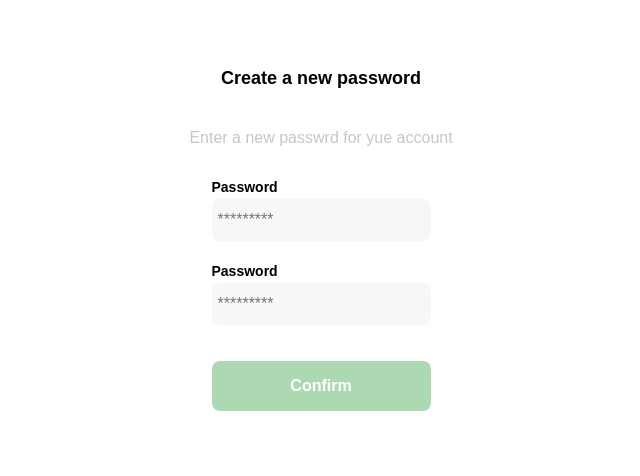
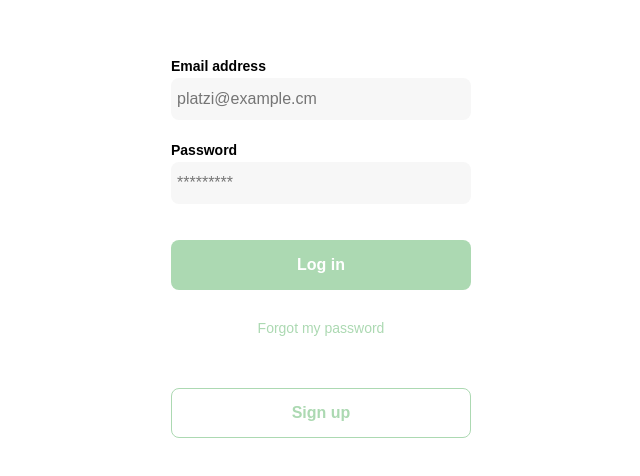
Before and after one commit to eduardodiaz92/react-shop, a React app: page /login in a window 1280 px wide. Shown: the part 152-628 px from the top of the page, without its empty margins (319-959 px from the left). Built offline with nearby package versions, Linux system fonts and the light colour scheme; the HTML template or start-up script is replaced by a standard one.

Commit message:
useRef y formularios

```diff
--- a/src/components/ProductItem.jsx
+++ b/src/components/ProductItem.jsx
@@ -3,7 +3,7 @@ import "@styles/ProductItem.scss";
 
 import icon from "@icons/bt_add_to_cart.svg";
 
-const ProductItem = () => {
+const ProductItem = ({ product }) => {
   const [cart, setCart] = useState([]);
 
   const handleClick = () => {
@@ -11,14 +11,11 @@ const ProductItem = () => {
   };
   return (
     <div className="ProductItem">
-      <img
-        src="https://images.pexels.com/photos/276517/pexels-photo-276517.jpeg?auto=compress&cs=tinysrgb&dpr=2&h=650&w=940"
-        alt=""
-      />
+      <img src={product.images[0]} alt={product.title} />
       <div className="product-info">
         <div>
-          <p>$120,00</p>
-          <p>Bike</p>
+          <p>${product.price}</p>
+          <p>{product.title}</p>
         </div>
         <figure onClick={handleClick}>
           <img src={icon} alt="" />
--- a/src/containers/ProductList.jsx
+++ b/src/containers/ProductList.jsx
@@ -1,23 +1,17 @@
-import React, { useEffect, useState } from "react";
+import React from "react";
 import ProductItem from "@components/ProductItem";
+import useGetProducts from "@hooks/useGetProduct";
 import "@styles/ProductList.scss";
-import axios from "axios";
 
 const API = "https://api.escuelajs.co/api/v1/products";
 
 const ProductList = () => {
-  const [products, setProducts] = useState([]);
-
-  useEffect(async () => {
-    const response = await axios(API);
-    setProducts(response.data);
-  }, []);
-
+  const products = useGetProducts(API);
   return (
     <section className="main-container">
       <div className="ProductList">
         {products.map((product) => {
-          return <ProductItem />;
+          return <ProductItem product={product} key={product.id} />;
         })}
       </div>
     </section>
--- /dev/null
+++ b/src/hooks/useGetProduct.js
@@ -0,0 +1,14 @@
+import { useEffect, useState } from "react";
+import axios from "axios";
+
+const useGetProducts = (API) => {
+  const [products, setProducts] = useState([]);
+
+  useEffect(async () => {
+    const response = await axios(API);
+    setProducts(response.data);
+  }, []);
+  return products;
+};
+
+export default useGetProducts;
--- a/src/pages/Login.jsx
+++ b/src/pages/Login.jsx
@@ -1,40 +1,52 @@
-import React from "react";
+import React, { useRef } from "react";
 import "@styles/Login.scss";
-
-import yardSale from "@logos/logo_yard_sale.svg";
+import logo from "@logos/logo_yard_sale.svg";
 
 const Login = () => {
+  const form = useRef(null);
+
+  const handleSubmit = (event) => {
+    event.preventDefault();
+    const formData = new FormData(form.current);
+    const data = {
+      usename: formData.get("email"),
+      password: formData.get("password"),
+    };
+    console.log(data);
+  };
+
   return (
-    <div className="login">
-      <div className="form-container">
-        <img src={yardSale} alt="logo" className="logo" />
-        <h1 className="title">Create a new password</h1>
-        <p className="subtitle">Enter a new passwrd for yue account</p>
-        <form action="/" className="form">
-          <label for="password" className="label">
+    <div className="Login">
+      <div className="Login-container">
+        <img src={logo} alt="logo" className="logo" />
+        <form action="/" className="form" ref={form}>
+          <label htmlFor="email" className="label">
+            Email address
+          </label>
+          <input
+            type="text"
+            name="email"
+            placeholder="platzi@example.cm"
+            className="input input-email"
+          />
+          <label htmlFor="password" className="label">
             Password
           </label>
           <input
             type="password"
-            id="password"
+            name="password"
             placeholder="*********"
             className="input input-password"
           />
-          <label for="new-password" className="label">
-            Password
-          </label>
-          <input
-            type="password"
-            id="new-password"
-            placeholder="*********"
-            className="input input-password"
-          />
-          <input
-            type="submit"
-            value="Confirm"
+          <button
+            onClick={handleSubmit}
             className="primary-button login-button"
-          />
+          >
+            Log in
+          </button>
+          <a href="/">Forgot my password</a>
         </form>
+        <button className="secondary-button signup-button">Sign up</button>
       </div>
     </div>
   );
--- a/src/styles/login.scss
+++ b/src/styles/login.scss
@@ -1,12 +1,12 @@
 @import "vars";
 
-.login {
+.Login {
   width: 100%;
   height: 100vh;
   display: grid;
   place-items: center;
 }
-.form-container {
+.Login-container {
   display: grid;
   grid-template-rows: auto 1fr auto;
   width: 300px;
@@ -17,22 +17,16 @@
   justify-self: center;
   display: none;
 }
-.title {
-  font-size: var(--lg);
-  margin-bottom: 12px;
-  text-align: center;
-}
-.subtitle {
-  color: var(--very-light-pink);
-  font-size: var(--md);
-  font-weight: 300;
-  margin-top: 0;
-  margin-bottom: 32px;
-  text-align: center;
-}
 .form {
   display: flex;
   flex-direction: column;
+}
+.form a {
+  color: var(--hospital-green);
+  font-size: var(--sm);
+  text-align: center;
+  text-decoration: none;
+  margin-bottom: 52px;
 }
 .label {
   font-size: var(--sm);
@@ -48,11 +42,25 @@
   padding: 6px;
   margin-bottom: 12px;
 }
+.input-email {
+  margin-bottom: 22px;
+}
 .primary-button {
   background-color: var(--hospital-green);
   border-radius: 8px;
   border: none;
   color: var(--white);
+  width: 100%;
+  cursor: pointer;
+  font-size: var(--md);
+  font-weight: bold;
+  height: 50px;
+}
+.secondary-button {
+  background-color: var(--white);
+  border-radius: 8px;
+  border: 1px solid var(--hospital-green);
+  color: var(--hospital-green);
   width: 100%;
   cursor: pointer;
   font-size: var(--md);
--- a/webpack.config.js
+++ b/webpack.config.js
@@ -25,6 +25,7 @@ module.exports = {
       "@icons": path.resolve(__dirname, "src/assets/icons/"),
       "@logos": path.resolve(__dirname, "src/assets/logos/"),
       "@pages": path.resolve(__dirname, "src/pages/"),
+      "@hooks": path.resolve(__dirname, "src/hooks/"),
     },
   },
   //reglas a crear con nuestros loaders y plugins
```
